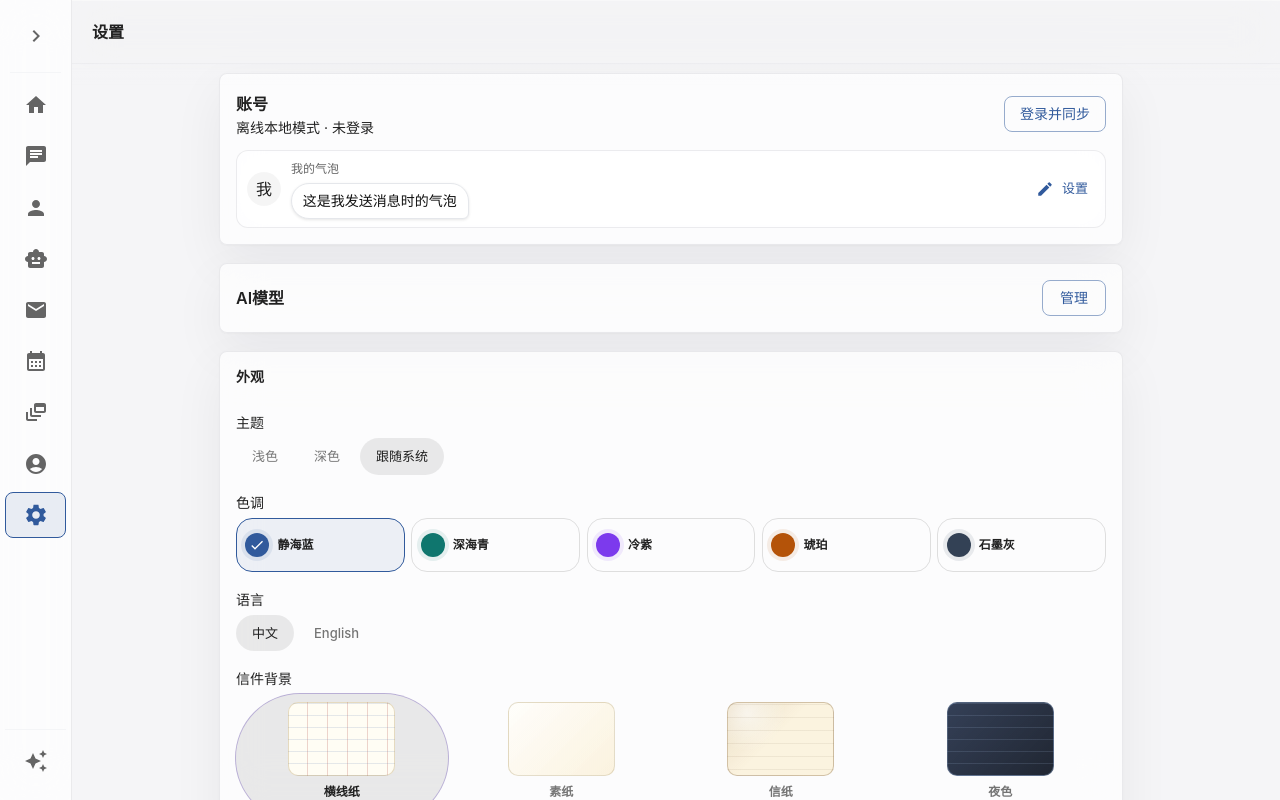
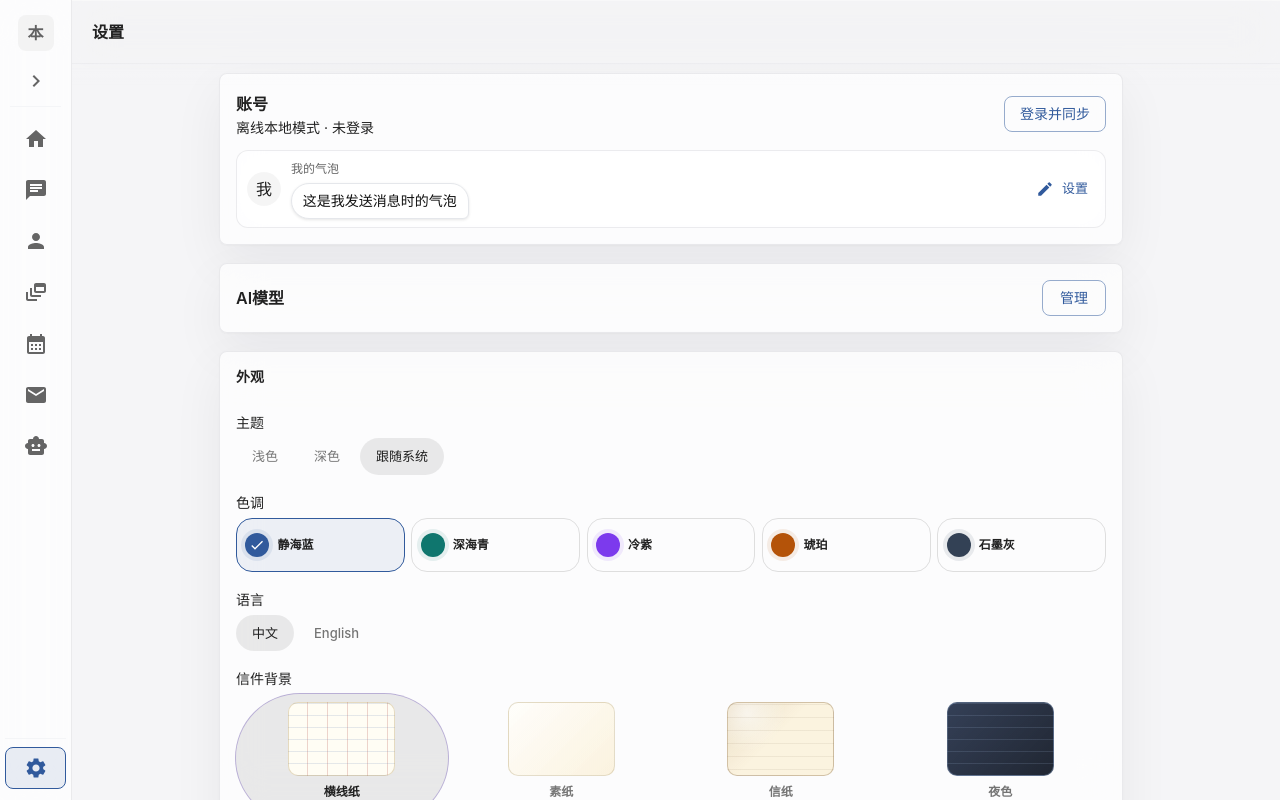
Before and after one commit to iwxyi/Pneumata-Client, a React (Vite) app: page /settings in a window 1280 px wide. Built offline with nearby package versions, Linux system fonts and the light colour scheme.

Commit message:
feat: simplify sidebar navigation

```diff
--- a/src/components/layout/AppLayout.tsx
+++ b/src/components/layout/AppLayout.tsx
@@ -26,9 +26,12 @@ const routeMeta = [
   { match: (pathname: string) => pathname === '/', titleKey: 'nav.home' },
   { match: (pathname: string) => pathname === '/chats' || pathname.startsWith('/chats/'), titleKey: 'nav.chats' },
   { match: (pathname: string) => pathname.startsWith('/characters'), titleKey: 'nav.characters' },
+  { match: (pathname: string) => pathname.startsWith('/moments'), titleKey: 'nav.moments' },
+  { match: (pathname: string) => pathname.startsWith('/calendar'), titleKey: 'nav.calendar' },
   { match: (pathname: string) => pathname.startsWith('/letters'), titleKey: 'nav.letters' },
   { match: (pathname: string) => pathname.startsWith('/intro'), titleKey: 'nav.intro' },
   { match: (pathname: string) => pathname.startsWith('/models'), titleKey: 'nav.models' },
+  { match: (pathname: string) => pathname.startsWith('/account'), titleKey: 'nav.account' },
   { match: (pathname: string) => pathname.startsWith('/settings'), titleKey: 'nav.settings' },
 ];
 
--- a/src/components/layout/Sidebar.tsx
+++ b/src/components/layout/Sidebar.tsx
@@ -9,6 +9,7 @@ import {
   Divider,
   Tooltip,
   Badge,
+  Avatar,
 } from '@mui/material';
 import HomeIcon from '@mui/icons-material/Home';
 import ChatIcon from '@mui/icons-material/Chat';
@@ -27,7 +28,9 @@ import { useTranslation } from 'react-i18next';
 import { useResponsive } from '../../hooks/useResponsive';
 import { useUIStore } from '../../stores/useUIStore';
 import { useCharacterArtifactStore } from '../../stores/useCharacterArtifactStore';
+import { useAuthStore } from '../../stores/useAuthStore';
 import { motion, transition } from '../../styles/motion';
+import { isImageAvatar } from '../../utils/avatar';
 
 interface SidebarProps {
   collapsed: boolean;
@@ -37,15 +40,14 @@ const navItems = [
   { path: '/', icon: <HomeIcon />, labelKey: 'nav.home' },
   { path: '/chats', icon: <ChatIcon />, labelKey: 'nav.chats' },
   { path: '/characters', icon: <PersonIcon />, labelKey: 'nav.characters' },
+  { path: '/moments', icon: <MomentsIcon />, labelKey: 'nav.moments' },
+  { path: '/calendar', icon: <CalendarIcon />, labelKey: 'nav.calendar' },
+  { path: '/letters', icon: <MailIcon />, labelKey: 'nav.letters' },
   { path: '/models', icon: <ModelsIcon />, labelKey: 'nav.models' },
-  { path: '/letters', icon: <MailIcon />, labelKey: 'nav.letters' },
-  { path: '/calendar', icon: <CalendarIcon />, labelKey: 'nav.calendar' },
-  { path: '/moments', icon: <MomentsIcon />, labelKey: 'nav.moments' },
-  { path: '/account', icon: <AccountIcon />, labelKey: 'nav.account' },
-  { path: '/settings', icon: <SettingsIcon />, labelKey: 'nav.settings' },
 ];
 
 const introNavItem = { path: '/intro', icon: <IntroIcon />, labelKey: 'nav.intro' };
+const settingsNavItem = { path: '/settings', icon: <SettingsIcon />, labelKey: 'nav.settings' };
 
 export default function Sidebar({ collapsed }: SidebarProps) {
   const navigate = useNavigate();
@@ -54,6 +56,12 @@ export default function Sidebar({ collapsed }: SidebarProps) {
   const { isDesktop } = useResponsive();
   const { toggleSidebar, setSidebarOpen } = useUIStore();
   const unreadLetterCount = useCharacterArtifactStore((state) => state.unreadLetterCount);
+  const user = useAuthStore((state) => state.user);
+  const authMode = useAuthStore((state) => state.authMode);
+  const isAccountActive = location.pathname.startsWith('/account');
+  const accountTitle = user?.nickname || (authMode === 'cloud' ? t('nav.account') : t('nav.localMode'));
+  const accountSubtitle = user?.phone || (authMode === 'cloud' ? t('nav.account') : t('nav.signInSync'));
+  const accountAvatar = user?.avatar;
 
   const handleNav = (path: string) => {
     navigate(path);
@@ -141,6 +149,108 @@ export default function Sidebar({ collapsed }: SidebarProps) {
     );
   };
 
+  const renderUtilityItem = (item: typeof introNavItem | typeof settingsNavItem) => {
+    const isActive = location.pathname.startsWith(item.path);
+    const button = (
+      <ListItemButton
+        key={item.path}
+        onClick={() => handleNav(item.path)}
+        sx={{
+          flex: 1,
+          minWidth: 0,
+          minHeight: collapsed ? 42 : 50,
+          borderRadius: 1,
+          px: collapsed ? 0.5 : 0.75,
+          py: 0.6,
+          display: 'flex',
+          flexDirection: collapsed ? 'row' : 'column',
+          alignItems: 'center',
+          justifyContent: 'center',
+          gap: collapsed ? 0 : 0.35,
+          color: isActive ? 'primary.main' : 'text.secondary',
+          border: '1px solid',
+          borderColor: isActive ? 'primary.main' : 'transparent',
+          bgcolor: isActive ? (theme) => `${theme.palette.primary.main}1A` : 'transparent',
+          transition: transition(['background-color', 'border-color', 'color', 'transform'], 220, motion.softOut),
+          '&:hover': {
+            transform: 'translateY(-1px)',
+            bgcolor: isActive ? (theme) => `${theme.palette.primary.main}1F` : 'rgba(148,163,184,0.08)',
+            borderColor: isActive ? 'primary.main' : 'rgba(148,163,184,0.14)',
+          },
+        }}
+      >
+        {item.icon}
+        {!collapsed ? (
+          <Typography variant="caption" noWrap sx={{ fontSize: 11, fontWeight: isActive ? 760 : 650, lineHeight: 1.1, letterSpacing: 0 }}>
+            {t(item.labelKey)}
+          </Typography>
+        ) : null}
+      </ListItemButton>
+    );
+    return (
+      <Tooltip key={item.path} title={t(item.labelKey)} placement={collapsed ? 'right' : 'top'}>
+        {button}
+      </Tooltip>
+    );
+  };
+
+  const accountButton = (
+    <ListItemButton
+      onClick={() => handleNav('/account')}
+      selected={isAccountActive}
+      sx={{
+        borderRadius: 1,
+        justifyContent: collapsed ? 'center' : 'flex-start',
+        gap: collapsed ? 0 : 1.15,
+        px: collapsed ? 0.75 : 1,
+        py: collapsed ? 0.75 : 0.95,
+        minHeight: collapsed ? 42 : 50,
+        minWidth: 0,
+        border: '1px solid',
+        borderColor: isAccountActive ? 'primary.main' : 'transparent',
+        bgcolor: isAccountActive ? (theme) => `${theme.palette.primary.main}1A` : 'transparent',
+        transition: transition(['background-color', 'border-color', 'transform'], 220, motion.softOut),
+        '&:hover': {
+          transform: collapsed ? 'none' : 'translateX(2px)',
+          bgcolor: isAccountActive ? (theme) => `${theme.palette.primary.main}1F` : 'rgba(148,163,184,0.08)',
+          borderColor: isAccountActive ? 'primary.main' : 'rgba(148,163,184,0.12)',
+        },
+        '&.Mui-selected': {
+          bgcolor: (theme) => `${theme.palette.primary.main}1A`,
+        },
+        '&.Mui-selected:hover': {
+          bgcolor: (theme) => `${theme.palette.primary.main}1F`,
+        },
+      }}
+    >
+      <Avatar
+        src={isImageAvatar(accountAvatar) ? accountAvatar : undefined}
+        sx={{
+          width: 36,
+          height: 36,
+          borderRadius: 1,
+          bgcolor: isAccountActive ? 'primary.main' : 'action.hover',
+          color: isAccountActive ? 'primary.contrastText' : 'text.secondary',
+          fontWeight: 820,
+          fontSize: 16,
+          flex: '0 0 auto',
+        }}
+      >
+        {isImageAvatar(accountAvatar) ? undefined : (accountAvatar?.trim().slice(0, 2) || accountTitle.trim().slice(0, 1) || <AccountIcon fontSize="small" />)}
+      </Avatar>
+      {!collapsed ? (
+        <Box sx={{ minWidth: 0, flex: 1 }}>
+          <Typography variant="subtitle2" noWrap sx={{ fontWeight: 820, lineHeight: 1.12, letterSpacing: 0 }}>
+            {accountTitle}
+          </Typography>
+          <Typography variant="caption" noWrap sx={{ display: 'block', color: 'text.secondary', opacity: 0.78, mt: 0.25 }}>
+            {accountSubtitle}
+          </Typography>
+        </Box>
+      ) : null}
+    </ListItemButton>
+  );
+
   return (
     <Box
       sx={{
@@ -159,42 +269,18 @@ export default function Sidebar({ collapsed }: SidebarProps) {
           display: 'flex',
           alignItems: 'center',
           justifyContent: collapsed ? 'center' : 'space-between',
+          flexDirection: collapsed ? 'column' : 'row',
           px: collapsed ? 1 : 1.4,
-          py: 1.4,
-          minHeight: 72,
-          gap: 1,
+          py: collapsed ? 1 : 1.2,
+          minHeight: collapsed ? 94 : 72,
+          gap: collapsed ? 0.7 : 1,
         }}
       >
-        {!collapsed && (
-          <Box sx={{ display: 'flex', alignItems: 'center', gap: 1.15, minWidth: 0 }}>
-            <Box
-              sx={{
-                width: 36,
-                height: 36,
-                borderRadius: 1,
-                display: 'grid',
-                placeItems: 'center',
-                flex: '0 0 auto',
-                color: 'primary.main',
-                border: '1px solid',
-                borderColor: 'primary.main',
-                bgcolor: (theme) => `${theme.palette.primary.main}16`,
-                fontWeight: 860,
-                fontSize: 17,
-              }}
-            >
-              P
-            </Box>
-            <Box sx={{ minWidth: 0 }}>
-              <Typography variant="subtitle1" noWrap sx={{ fontWeight: 840, lineHeight: 1.1, letterSpacing: 0 }}>
-                {t('app.name')}
-              </Typography>
-              <Typography variant="caption" noWrap sx={{ display: 'block', color: 'text.secondary', opacity: 0.76, mt: 0.25 }}>
-                Living character engine
-              </Typography>
-            </Box>
-          </Box>
-        )}
+        {collapsed ? (
+          <Tooltip title={`${accountTitle}${accountSubtitle ? ` · ${accountSubtitle}` : ''}`} placement="right">
+            {accountButton}
+          </Tooltip>
+        ) : accountButton}
         {!collapsed && (
           <IconButton size="small" onClick={toggleSidebar} sx={{ borderRadius: 2, color: 'text.secondary' }}>
             <CollapseIcon />
@@ -214,7 +300,34 @@ export default function Sidebar({ collapsed }: SidebarProps) {
       </List>
       <Box sx={{ px: collapsed ? 0.65 : 1.1, pb: 1.4 }}>
         <Divider sx={{ mb: 1, borderColor: 'rgba(148,163,184,0.14)' }} />
-        {renderNavItem(introNavItem)}
+        {collapsed ? (
+          <Box sx={{ display: 'flex', justifyContent: 'center' }}>
+            {renderUtilityItem(settingsNavItem)}
+          </Box>
+        ) : (
+          <Box
+            sx={{
+              display: 'flex',
+              alignItems: 'stretch',
+              justifyContent: 'center',
+              gap: 0.75,
+              position: 'relative',
+              '&::before': {
+                content: '""',
+                position: 'absolute',
+                top: 7,
+                bottom: 7,
+                left: '50%',
+                width: '1px',
+                bgcolor: 'rgba(148,163,184,0.16)',
+                transform: 'translateX(-0.5px)',
+              },
+            }}
+          >
+            {renderUtilityItem(settingsNavItem)}
+            {renderUtilityItem(introNavItem)}
+          </Box>
+        )}
       </Box>
     </Box>
   );
--- a/src/i18n/en.json
+++ b/src/i18n/en.json
@@ -12,9 +12,11 @@
     "calendar": "Calendar",
     "moments": "Moments",
     "intro": "Intro",
-    "models": "Model Library",
+    "models": "Models",
     "account": "Account",
-    "settings": "Settings"
+    "settings": "Settings",
+    "localMode": "Local mode",
+    "signInSync": "Sign in & sync"
   },
   "home": {
     "title": "Welcome to Pneumata",
--- a/src/i18n/zh.json
+++ b/src/i18n/zh.json
@@ -12,9 +12,11 @@
     "calendar": "日历",
     "moments": "朋友圈",
     "intro": "介绍",
-    "models": "模型库",
+    "models": "模型",
     "account": "账号",
-    "settings": "设置"
+    "settings": "设置",
+    "localMode": "本地模式",
+    "signInSync": "点击登录并同步"
   },
   "home": {
     "title": "欢迎来到 Pneumata",
--- a/src/pages/IntroPage.tsx
+++ b/src/pages/IntroPage.tsx
@@ -409,7 +409,7 @@ function MockGroupChatSnapshot() {
       <GlassCard sx={{ p: { xs: 1.4, sm: 1.8 }, borderRadius: 2.5, overflow: 'hidden' }}>
         <Box ref={hostRef} sx={{ borderRadius: 2, border: '1px solid rgba(255,255,255,0.10)', bgcolor: 'rgba(10,10,15,0.75)', overflow: 'hidden' }}>
           <Box sx={{ px: { xs: 1.4, sm: 1.9 }, py: 1.2, borderBottom: '1px solid rgba(255,255,255,0.10)', display: 'flex', alignItems: 'center', justifyContent: 'space-between', bgcolor: 'rgba(255,255,255,0.03)' }}>
-            <Typography sx={{ color: '#F8F8FA', fontWeight: 760, fontSize: { xs: 14, sm: 15 } }}>生息小屋</Typography>
+            <Typography sx={{ color: '#F8F8FA', fontWeight: 760, fontSize: { xs: 14, sm: 15 } }}>生息小屋（QQ群：571886312）</Typography>
             <Typography sx={{ color: 'rgba(255,255,255,0.46)', fontSize: 12 }}>群聊记录</Typography>
           </Box>
           <Box
```
Also changed, not shown: 1 other file (tests, documents, lock files or other folders).
